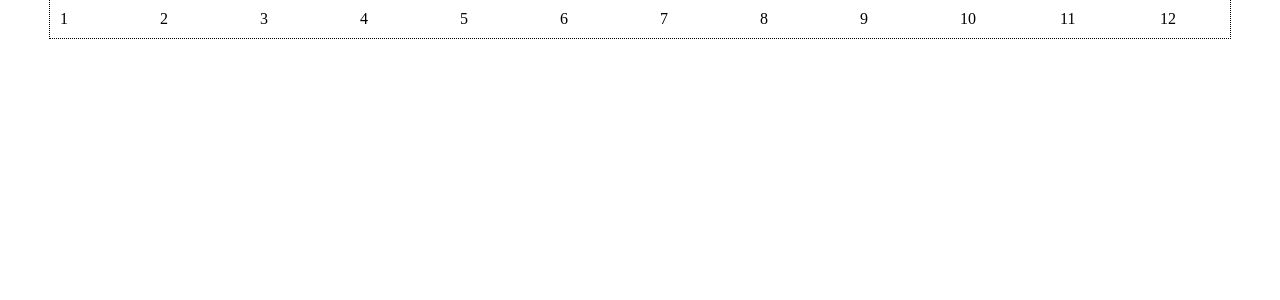
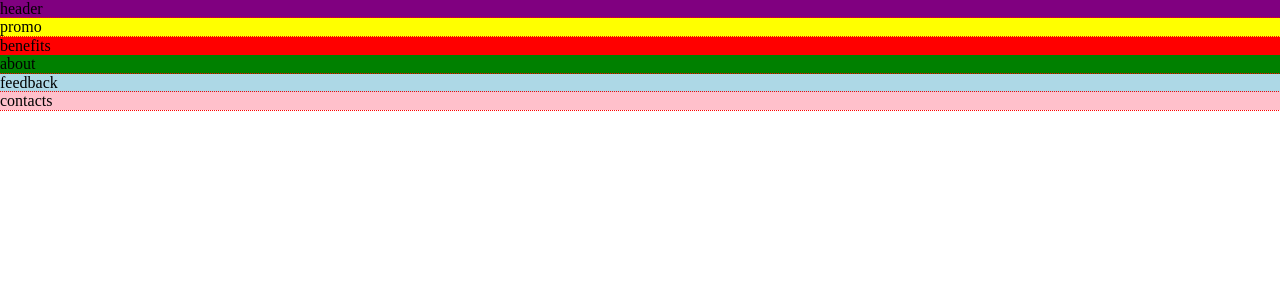
Before and after one commit to yastaraus/yastaraus.github.io, a PHP site: page /dev-branch/index.html in a window 1280 px wide. Shown: the top 300 px of the page. Run offline with PHP 8.4, Linux system fonts and the light colour scheme.

Commit message:
Some silly code

```diff
--- a/dev-branch/css/master.css
+++ b/dev-branch/css/master.css
@@ -5,18 +5,37 @@ body {
   width: 100%;
 }
 
-.glb-wrapper {
-  width: 1180px;
-  margin: 0px auto;
+.otl {
+  outline: 1px dotted red;
+}
 
+.flex-wrapper {
+  display: flex;
+  flex-direction: column;
+}
+
+.grid {
   display: grid;
   grid-template-columns: repeat(12, 1fr);
-  grid-auto-rows: minmax(500, 100%);
-  grid-gap: 20px;
-
-  outline: 1px dotted black;
+  grid-column: 1 / -1;
+  outline: 1px dotted red;
 }
 
-.grid-item {
-  padding: 10px;
+.header {
+  background-color: purple;
 }
+.promo {
+  background-color: yellow;
+}
+.benefits {
+  background-color: red;
+}
+.about {
+  background-color: green;
+}
+.feedback {
+  background-color: lightblue;
+}
+.contacts {
+  background-color: pink;
+}
--- a/dev-branch/index.html
+++ b/dev-branch/index.html
@@ -10,19 +10,25 @@
     <title>12 row - yastaraus</title>
   </head>
   <body>
-    <div class="glb-wrapper">
-      <div class="grid-item">1</div>
-      <div class="grid-item">2</div>
-      <div class="grid-item">3</div>
-      <div class="grid-item">4</div>
-      <div class="grid-item">5</div>
-      <div class="grid-item">6</div>
-      <div class="grid-item">7</div>
-      <div class="grid-item">8</div>
-      <div class="grid-item">9</div>
-      <div class="grid-item">10</div>
-      <div class="grid-item">11</div>
-      <div class="grid-item">12</div>
+    <div class="flex-wrapper">
+      <section class="grid header">
+        header
+      </section>
+      <section class="grid promo">
+        promo
+      </section>
+      <section class="grid benefits">
+        benefits
+      </section>
+      <section class="grid about">
+        about
+      </section>
+      <section class="grid feedback">
+        feedback
+      </section>
+      <section class="grid contacts">
+        contacts
+      </section>
     </div>
   </body>
 </html>
```
